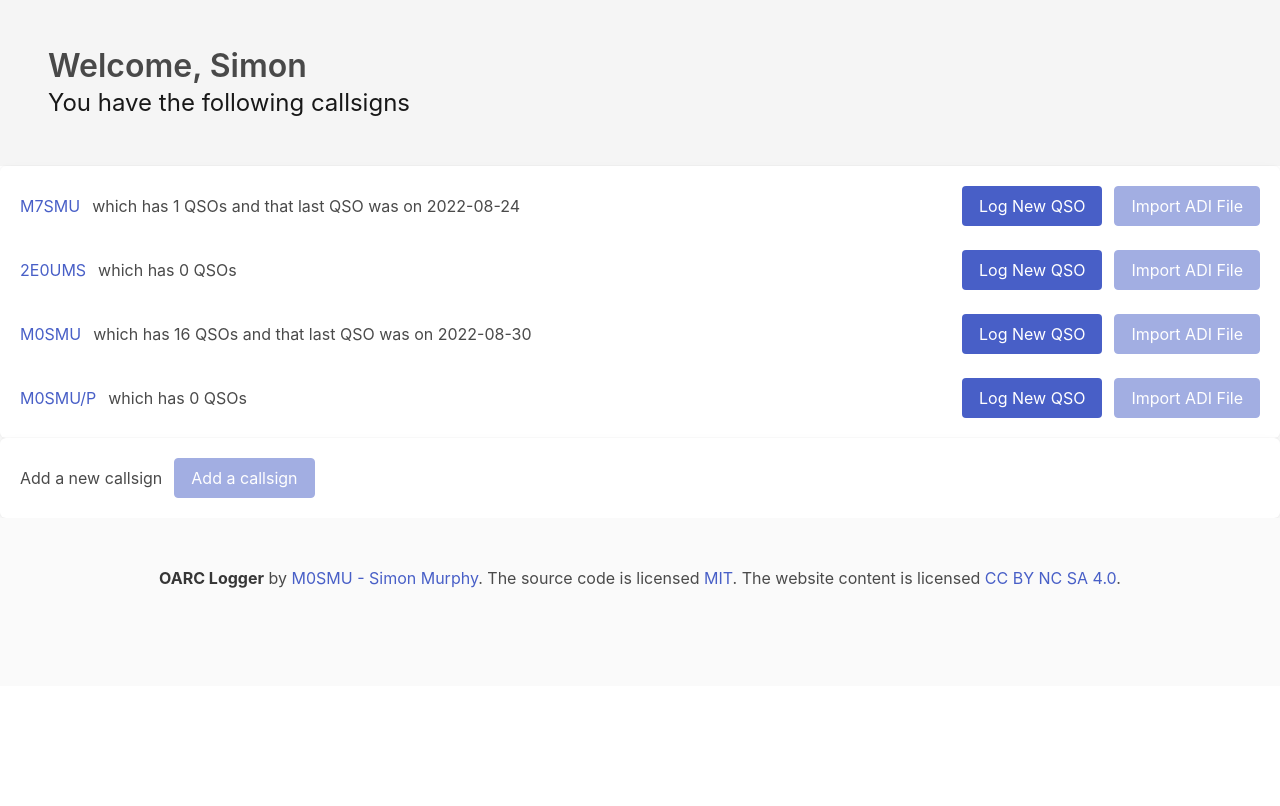
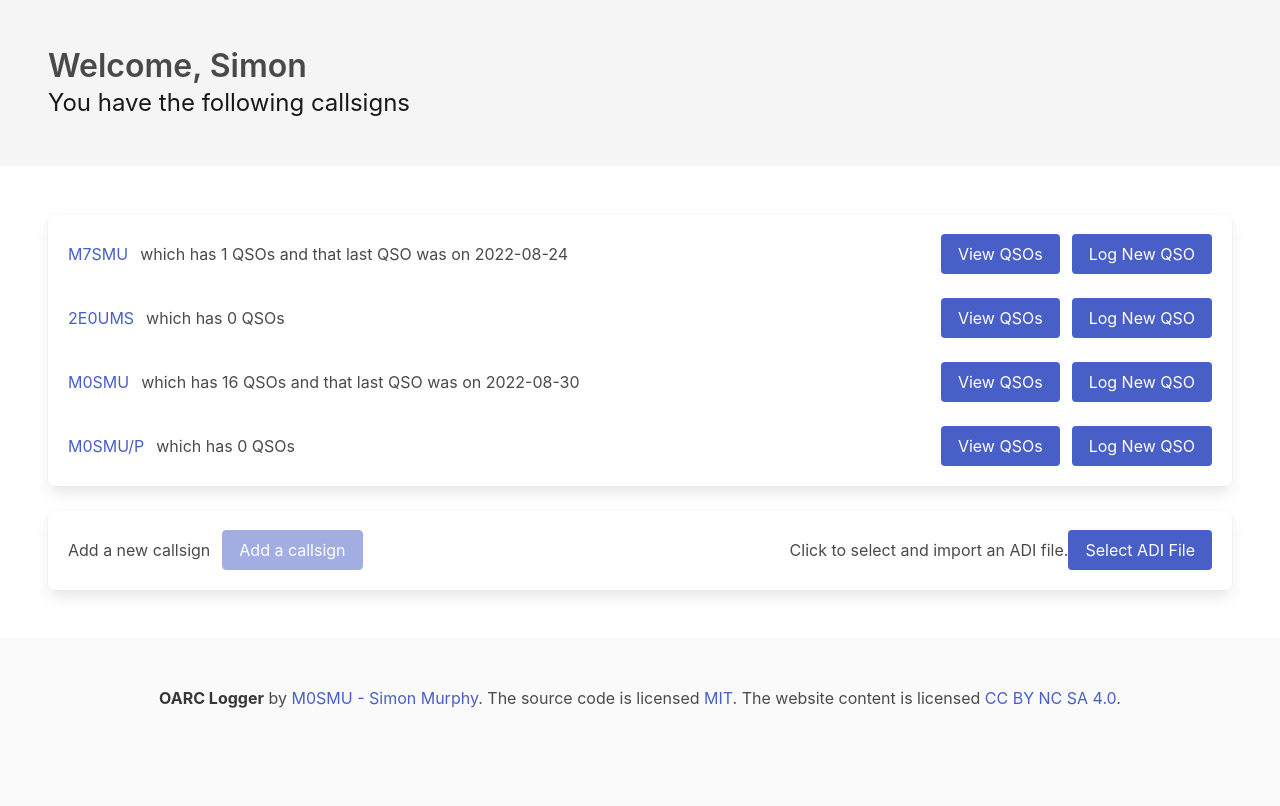
Before and after one commit to smurphboy/OARCLogger, a Flask app: a page that uses logger/templates/profile.html in a window 1280 px wide. Shown: the part 52-858 px from the top of the page. Before the commit the page ends 640 px from the top, so only its background shows below. Run offline with Flask 2, Linux system fonts and the light colour scheme; a user stored in the database is signed in; data comes from the database, SQL or seed files in the repository; both versions use the stored data as it was after the commit; some libraries are stand-ins or nearby versions.

Commit message:
refactored QSO workflow

```diff
--- a/logger/qsos/views.py
+++ b/logger/qsos/views.py
@@ -28,9 +28,9 @@ def postnewqso(station_callsign):
         return redirect(url_for('callsigns.call',callsign=station_callsign))
     return render_template('qsoform.html', form=form, station_callsign=station_callsign)
 
-@qsos.route("/<station_callsign>/upload", methods=['GET', 'POST'])
+@qsos.route("/<user>/upload", methods=['GET', 'POST'])
 @login_required
-def uploadqsos(station_callsign):
+def uploadqsos(user):
     uploadform = QSOUploadForm()
     if request.method == 'POST':
         uploaded_file = request.files['file']
@@ -41,7 +41,7 @@ def uploadqsos(station_callsign):
                 print('abort')
                 abort(400)
             uploaded_file.save(os.path.join(current_app.root_path, 'static/adi/', current_user.get_id(),'.adi')) #we store the file in static/adi/<user.id>
-        return redirect(url_for('callsigns.call',callsign=station_callsign))
+        return redirect(url_for('callsigns.call',callsign=user.callsigns.filter_by(primary='Y').one().name))
     return render_template('qsoupload.html')
 
 @qsos.route('/view/<call>/<date>/<time>')
--- a/logger/templates/callsign.html
+++ b/logger/templates/callsign.html
@@ -66,7 +66,7 @@
             <div class="level">
                 <div class="level-left">
                     <p class="level-item">Add a new QSO for this callsign</p>
-                    <a class="button is-link level-item" disabled>Add QSO</a>
+                    <a class="button is-link level-item" href="{{ url_for('qsos.postnewqso', station_callsign=station_callsign | replace('/','_')) }}">Add QSO</a>
                 </div>
             </div>
         </div>
--- a/logger/templates/profile.html
+++ b/logger/templates/profile.html
@@ -13,7 +13,7 @@
 		</div>
     </div>
 </section>
-<section>
+<section class="section">
 	<div class="box">
 		{% for callsign in callsigns %}
 		<div class="level">
@@ -21,8 +21,8 @@
 				<a class="level-item" href="{{ url_for ('callsigns.call', callsign=callsign['name'] | replace('/','_'))  }}">{{ callsign['name'] }}</a><p class="level-item">which has {{ qsocount(callsign.name) }} QSOs{% if latestqso(callsign.name) != 'N/A' %} and that last QSO was on {{ latestqso(callsign.name) }}{% endif %}</p>
 			</div>
 			<div class="level-right">
+				<a class="button is-link level-item" href="{{ url_for ('callsigns.call', callsign=callsign['name'] | replace('/','_'))  }}">View QSOs</a>
 				<a class="button is-link level-item" href="{{ url_for('qsos.postnewqso', station_callsign=callsign.name | replace('/','_')) }}">Log New QSO</a>
-				<a class="button is-link level-item" disabled>Import ADI File</a>
 			</div>
 		</div>
 		{% else %}
@@ -36,14 +36,16 @@
 		</div>
 		{% endfor %}
 	</div>
-</section>
-<section>
 	<div class="box">
 		<div class="level">
 			<div class="level-left">
 				<p class="level-item">Add a new callsign</p>
 				<a class="button is-link level-item" disabled>Add a callsign</a>
 			</div>
+			<div class="level-right">
+				<p>Click to select and import an ADI file.</p>
+				<a class="button is-link level-item" href="{{ url_for('qsos.uploadqsos', user=current_user.name )}} ">Select ADI File</a>
+			</div>
 		</div>
 	</div>
 </section>
--- a/logger/templates/qsoform.html
+++ b/logger/templates/qsoform.html
@@ -3,7 +3,7 @@
 {% block content %}
     <div class="bd-hero-heading">
         <h1 class="title algolia-lvl0">
-            {% block title %} <p>Add a New QSO</p> {% endblock %}
+            {% block title %} <p>Add a New QSO for {{ station_callsign }}</p> {% endblock %}
         </h1>
         <div class="subtitle is-4 algolia-lvl1">
             <p>Enter QSO details below and press Add:</p>
```
Also changed, not shown: logger/db.sqlite.
